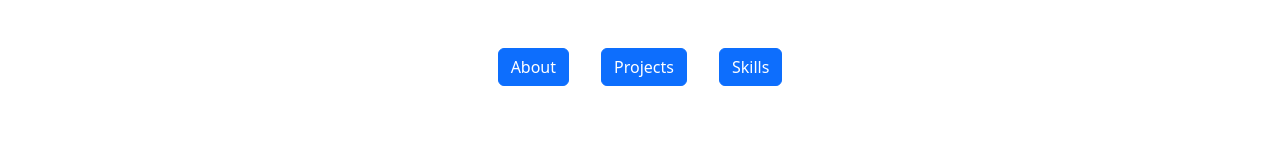
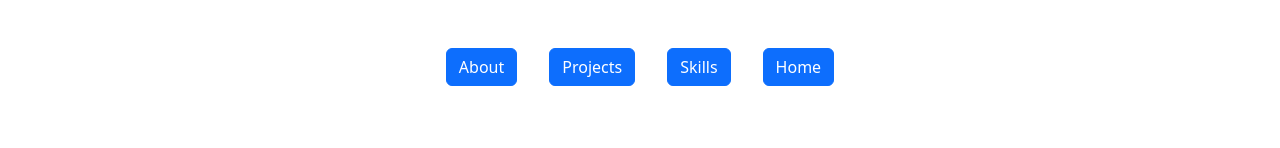
Before and after one commit to FrazierLE/FrazierLE, a React (Create React App) app: page /skills in a window 1280 px wide. Shown: the top 148 px of the page. Built offline with nearby package versions, Linux system fonts and the light colour scheme.

Commit message:
Add home button

```diff
--- a/src/Components/Header/Header.js
+++ b/src/Components/Header/Header.js
@@ -15,6 +15,9 @@ const Header = () => {
       <NavLink to='/skills'>
         <Button className='btn'>Skills</Button>
       </NavLink>
+      <NavLink to='/'>
+        <Button className='btn'>Home</Button>
+      </NavLink>
     </nav>
   )
 }
```
